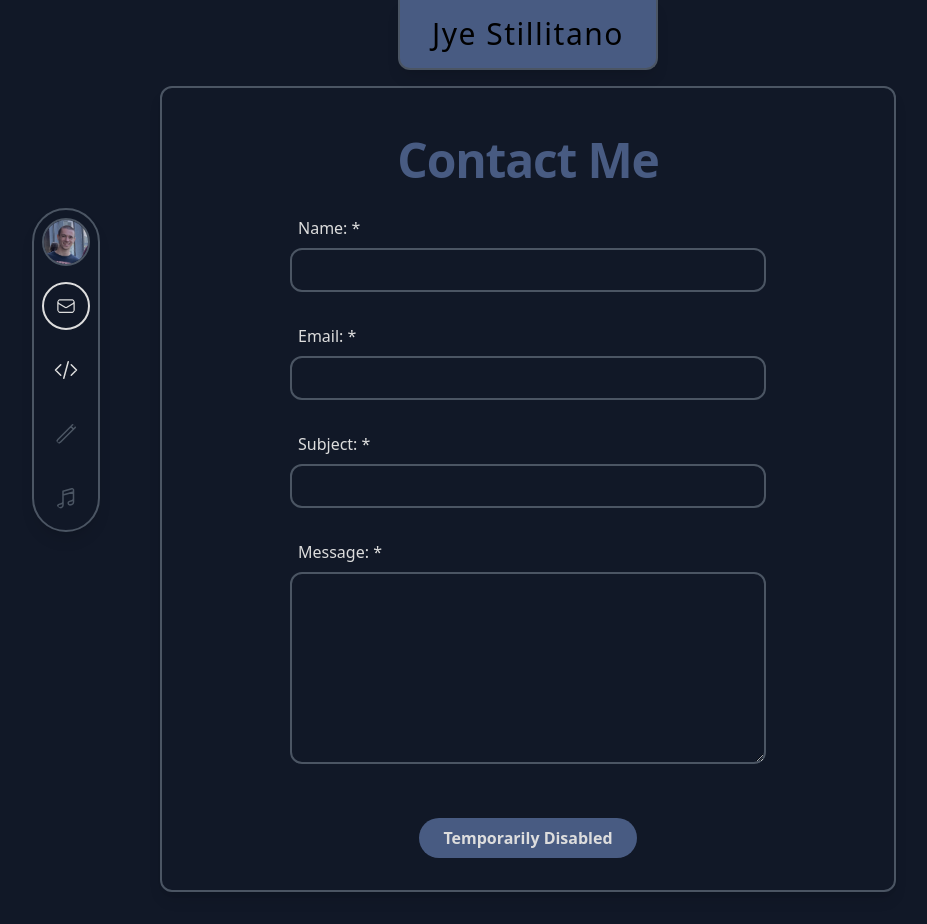
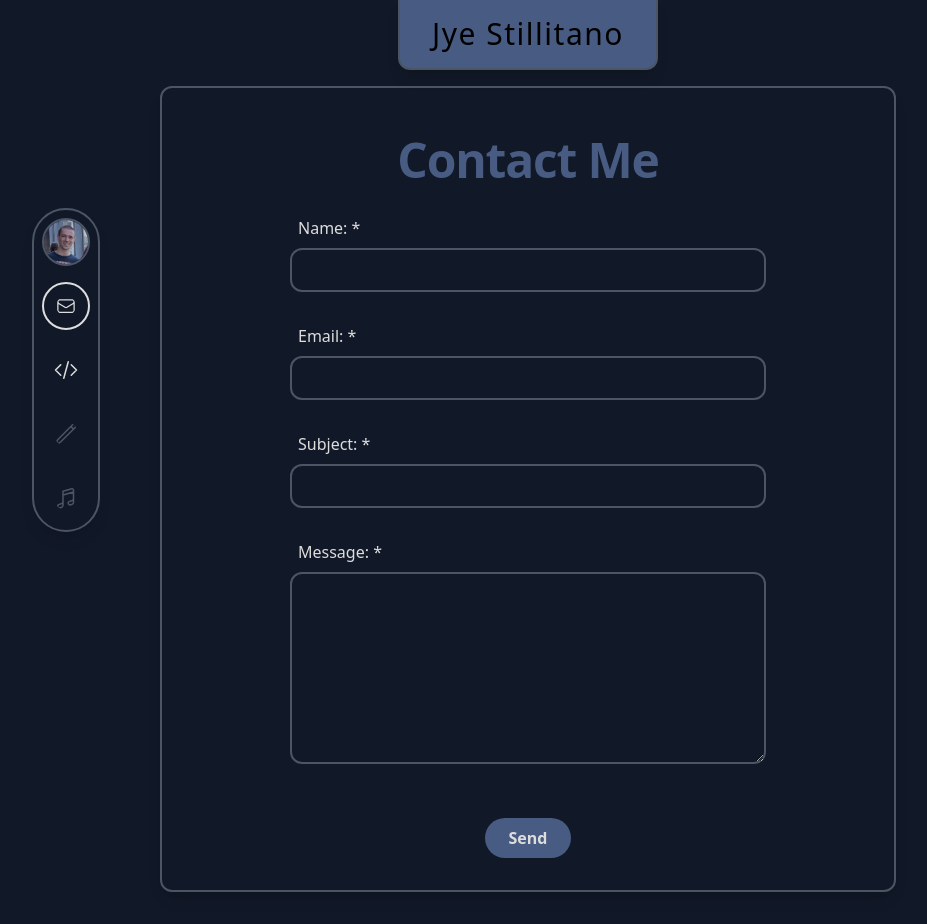
Before and after one commit to JyeStillitano/portoflio-tailwind, a Next.js app: page /contact in a window 1280 px wide. Shown: the whole page, without its empty margins (112-1039 px from the left). Built offline with nearby package versions, Linux system fonts and the light colour scheme.

Commit message:
Re-enable email functionality.

```diff
--- a/components/MailForm.tsx
+++ b/components/MailForm.tsx
@@ -5,8 +5,6 @@ import { FormEvent } from "react";
 export default function MailForm() {
   // Handles the submission of the contact form and appropriate API call.
   async function handleSubmit(event: FormEvent<HTMLFormElement>) {
-    return;
-
     // Prevent default behaviour (navigation).
     event.preventDefault();
 
@@ -96,7 +94,7 @@ export default function MailForm() {
       <div className="flex justify-center">
         <input
           type="submit"
-          value="Temporarily Disabled"
+          value="Send"
           className="m-4 rounded-full bg-primary px-6 py-2 font-semibold text-content hover:cursor-pointer hover:bg-black hover:shadow-lg"
         />
       </div>
```
